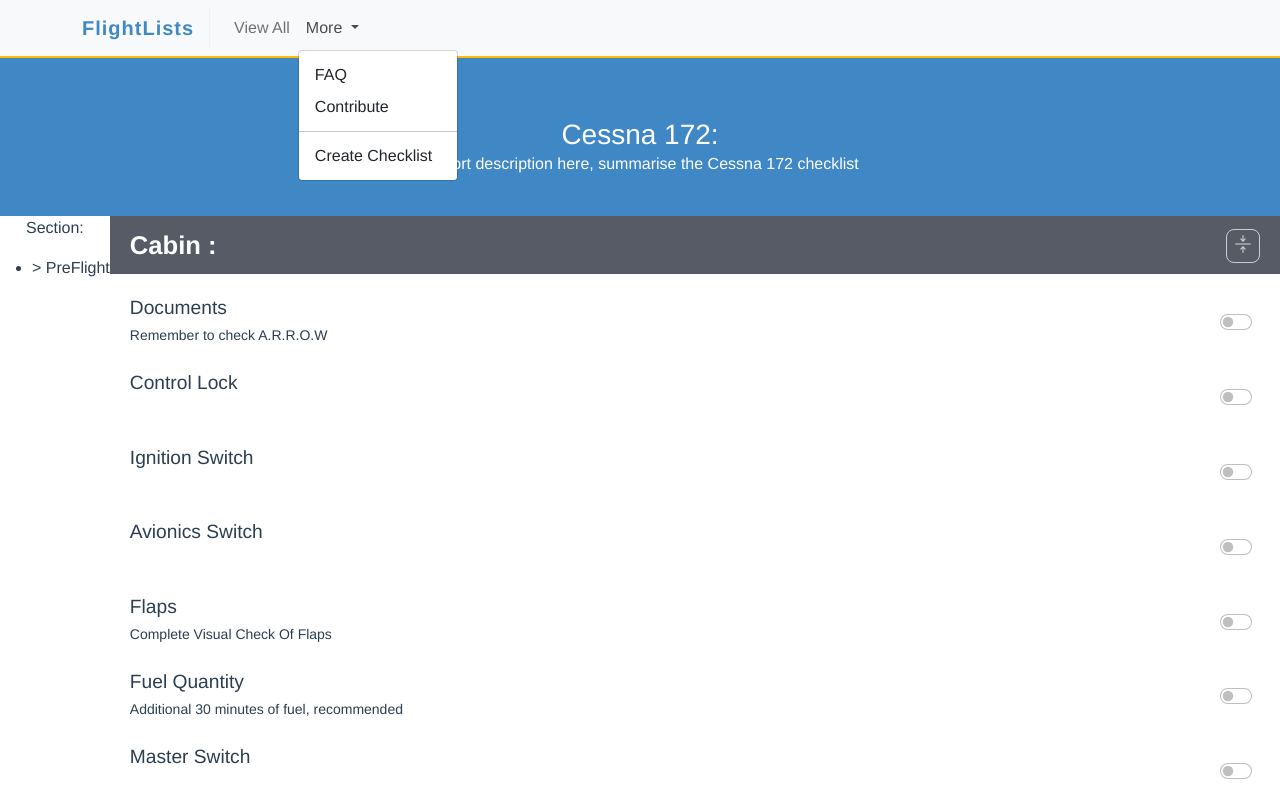
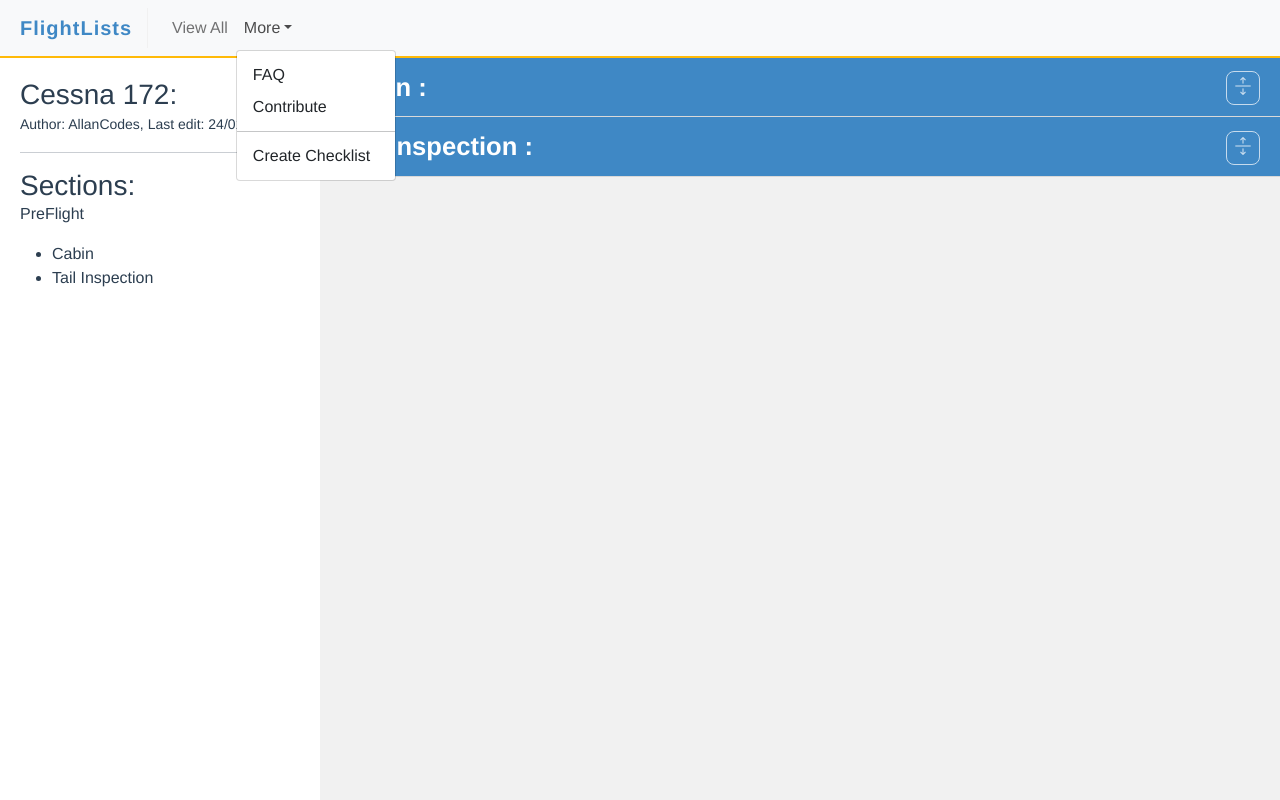
Before and after one commit to AllanOcelot/FlightLists, a Vue app: page /Checklist/cessna_172 in a window 1280 px wide. Both pictures are taken after a click on the button "More". Shown: the top 800 px of the page. Built offline with nearby package versions, Linux system fonts and the light colour scheme.

Commit message:
update
- Small code clean, restyle the checklist a bit

```diff
--- a/public/Data/cessna_172.JSON
+++ b/public/Data/cessna_172.JSON
@@ -2,8 +2,9 @@
   "ID": 1,
   "Name": "Cessna 172",
   "Desc": "A short description here, summarise the Cessna 172 checklist",
-  "Data":
-  [
+  "Author": "AllanCodes",
+  "Date": "24/01/22",
+  "Data": [
     {
       "Title": "PreFlight",
       "Desc": "example text to go here, example text to go here, example text to go here",
--- a/src/App.vue
+++ b/src/App.vue
@@ -1,7 +1,7 @@
 <template>
   <Header />
   <transition name="fade">
-    <router-view/>
+    <router-view />
   </transition>
 </template>
 
@@ -34,6 +34,7 @@
   text-align: center;
   color: #2c3e50;
   flex: 1;
+  position: relative;
 }
 
 .fade-enter-active,
@@ -41,7 +42,6 @@
   transition: opacity 0.5s ease;
 }
 
-
 .fade-enter-from,
 .fade-leave-to {
   opacity: 0;
--- a/src/assets/vars.scss
+++ b/src/assets/vars.scss
@@ -18,3 +18,4 @@
 $color-grey: #f1f1f1;
 $color-steel: #565b66;
 $color-light-blue: #3f96d5;
+$color-text-dark: #12102c;
--- a/src/components/CheckList.vue
+++ b/src/components/CheckList.vue
@@ -1,10 +1,5 @@
 <template>
-  <div class="checklist-main">
-    <div class="info" v-if="checklistData.Name">
-      <h3>{{ checklistData.Name }}:</h3>
-      <p>{{ checklistData.Desc }}</p>
-    </div>
-
+  <!-- Pre Loader -->
   <div class="d-flex justify-content-center pre-loader" v-if="loading === true">
     <div class="spinner-border" role="status">
       <span class="sr-only"></span>
@@ -14,16 +9,19 @@
     <router-link to="/">Return Home</router-link>
   </div>
 
-    <div class="checklist-container" v-if="checklistData.Data">
-      <div class="d-flex">
-        <div class="button-container">
-          <p>Section:</p>
-          <ul class="selection" v-for="item in checklistData.Data" :key="item.Title">
-            <li :class="{ 'active': selected === item.Title }" @click="selected = item.Title">
-              >
-              {{ item.Title }}
-            </li>
+  <div class="checklist-main">
+    <div class="d-flex content-container" v-if="checklistData.Data">
+      <div class="section-container">
+        <h3>{{ checklistData.Name }}:</h3>
+        <small>Author: {{ checklistData.Author }}, Last edit: {{ checklistData.Date }}</small>
+        <hr />
+        <h3>Sections:</h3>
+        <div class="section" v-for="item in checklistData.Data" :key="item.Title">
+          <p>{{ item.Title }}</p>
+          <ul>
+            <li v-for="checklist in item.Data" :key="checklist.Title">{{ checklist.Title }}</li>
           </ul>
+        </div>
       </div>
 
       <div
@@ -33,17 +31,17 @@
       >
         <div v-if="selected === checklist.Title">
           <div class="checklist-parent" v-for="item in checklist.Data" :key="item.Title">
-              <div class="title">
+            <div class="title" @click="item.Hidden = !item.Hidden">
               <span>{{ item.Title }} :</span>
-                <div
+              <span class="checklist-toggle">
+                <i class="bi bi-arrows-expand" v-if="item.Hidden"></i>
+                <i class="bi bi-arrows-collapse" v-else></i>
+              </span>
+              <span
                 class="progress-bar"
                 :style="{ 'width': item.Progress + '%' }"
                 :class="{ complete: item.Progress === 100 }"
-                ></div>
-                <span class="checklist-toggle" @click="item.Hidden = !item.Hidden">
-                  <i class="bi bi-arrows-expand" v-if="item.Hidden"></i>
-                  <i class="bi bi-arrows-collapse" v-else></i>
-                </span>
+              ></span>
             </div>
 
             <div class="checklist-section" :class="{ visible: !item.Hidden }">
@@ -54,7 +52,7 @@
                     v-for="checklistItem in item.Data"
                     :key="checklistItem.Name"
                   >
-                      <div class="form-check form-switch">
+                    <div class="form-check">
                       <label class="form-check-label" :for="checklistItem.Name">
                         <span>{{ checklistItem.Name }}</span>
                         <br />
@@ -62,9 +60,8 @@
                         <small v-else>&nbsp;</small>
                       </label>
                       <input
-                          class="form-check-input"
+                        class="form-check-input lrg"
                         type="checkbox"
-                          role="switch"
                         :id="checklistItem.Name"
                         v-model="checklistItem.Value"
                         v-on:change="updateProgress(checklist, item)"
@@ -73,12 +70,6 @@
                   </div>
                 </div>
               </transition-group>
-              </div>
-            </div>
-
-            <div class="checklist-progress">
-              <p class="title">Progress:</p>
-              <span class="progress-bar"></span>
             </div>
           </div>
         </div>
@@ -104,6 +95,8 @@
       ID: 0,
       Name: '',
       Desc: '',
+      Author: '',
+      Date: '01/01/01',
       Progress: 0,
       Data: [{
         Title: '',
@@ -131,7 +124,7 @@
         checklistData.value = response.data
         if (checklistData.value.Data[0]) {
           selected.value = checklistData.value.Data[0].Title
-          checklistData.value.Data[0].Data[0].Hidden = false
+          //checklistData.value.Data[0].Data[0].Hidden = false
         }
       } catch (err) {
         console.log('There was an error fetching the Checklist with ID ' + dataID + ' | Error : ' + err)
@@ -157,8 +150,6 @@
 
     // Update the progress of the current checklist here.
     updateProgress(Checklist: any, Parent: any) {
-      //let checkList = this.checklistData;
-
       // Ensure we are working on the correct Checklist.
       let ChecklistData = this.checklistData.Data.filter(obj => {
         return obj.Title === Checklist.Title
@@ -172,12 +163,11 @@
       let ChecklistChildIndex = ChecklistData[0].Data.findIndex(obj => obj.Title === Parent.Title
       );
 
-      // How many checkboxes are there, in this checklist section?
+      // How many checkboxes are there, in this child checklist.
       const lengthOfCheckItems = ChecklistChildData[0].Data.length;
 
       // Finally, we can query our ChecklistChildData, to see how many have been completed
       let ChecklistChildCompleted = ChecklistChildData[0].Data.filter(obj => {
-        console.log('obj value is ' + obj.Value)
         return obj.Value === true
       })
 
@@ -191,17 +181,13 @@
           ChecklistData[0].Data[ChecklistChildIndex + 1].Hidden = false;
         }
       }
-
-      // TODO,
-      // Maybe track how far through the entire checklist the user is. This might be overkill.
-
-
     }
   }
 })
 </script>
 
 <style lang="scss" scoped>
+@import "../assets/vars";
 @import "../assets/vars";
 @import "../assets/vars.scss";
 @import "../assets/common.scss";
@@ -210,14 +196,20 @@
   background: #fff;
   margin-bottom: 50px;
   overflow: hidden;
+  position: relative;
+  z-index: 0;
+  min-height: calc(100% - 58px);
+  display: flex;
+  flex-direction: column;
 
-  .selection-container {
+  .content-container {
+    flex: 1;
   }
 
   .info {
     padding: 60px 0 40px 0;
-    background: $brand-blue;
-    color: $color-white;
+    background: $color-grey;
+    color: $color-text-dark;
 
     h3 {
       margin: 0;
@@ -228,7 +220,17 @@
     }
   }
 
+  .section-container {
+    text-align: left;
+    width: 25%;
+    padding: 20px;
+    h3 {
+      margin: 0;
+    }
+  }
+
   .checklist {
+    background: $color-grey;
     .checklist-parent {
       background: $color-grey;
       border-bottom: 1px solid #d9d9d9;
@@ -238,11 +240,12 @@
         text-align: left;
         padding: 10px 20px;
         margin: 0;
-        background: $color-steel;
+        background: $brand-blue;
         font-weight: 600;
         color: #fff;
         position: relative;
         z-index: 10;
+        cursor: pointer;
 
         span {
           z-index: 1;
@@ -290,7 +293,6 @@
         position: relative;
         z-index: 0;
         opacity: 0;
-        background: $color-white;
         transition: all 0.6s ease-in-out;
 
         &.visible {
@@ -300,7 +302,7 @@
 
         .checklist-items {
           padding-bottom: 20px;
-          .form-switch {
+          .form-check {
             display: flex;
             align-items: center;
             padding: 0;
@@ -317,6 +319,9 @@
             input {
               float: right;
               cursor: pointer;
+              margin-left: auto;
+              width: 34px;
+              height: 34px;
             }
           }
         }
@@ -335,8 +340,8 @@
     }
 
     .form-check-input:checked {
-      background-color: $brand-blue;
-      border-color: $brand-blue;
+      background-color: $brand-green;
+      border-color: $brand-green;
     }
   }
 }
@@ -355,7 +360,7 @@
     height: 10px;
     float: left;
     width: 0;
-    background: green;
+    background: $brand-green;
   }
 }
 
@@ -369,9 +374,6 @@
   transition: all 0.4s cubic-bezier(1, 0.5, 0.8, 1);
 }
 
-.slide-fade-leave-to {
-}
-
 .slide-fade-enter-from,
 .slide-fade-leave-to {
   transform: translateY(-50%);
--- a/src/components/Header.vue
+++ b/src/components/Header.vue
@@ -1,12 +1,15 @@
 <template>
   <nav class="navbar navbar-expand-lg navbar-light bg-light">
-    <div class="container">
-      <div class="row">
-        <div class="col">
-          <router-link to="/" class="navbar-brand">
-            FlightLists
-          </router-link>
-          <button class="navbar-toggler" type="button" data-bs-toggle="collapse" data-bs-target="#navbarSupportedContent" aria-controls="navbarSupportedContent" aria-expanded="false" aria-label="Toggle navigation">
+    <router-link to="/" class="navbar-brand">FlightLists</router-link>
+    <button
+      class="navbar-toggler"
+      type="button"
+      data-bs-toggle="collapse"
+      data-bs-target="#navbarSupportedContent"
+      aria-controls="navbarSupportedContent"
+      aria-expanded="false"
+      aria-label="Toggle navigation"
+    >
       <span class="navbar-toggler-icon"></span>
     </button>
     <div class="collapse navbar-collapse" id="navbarSupportedContent">
@@ -15,17 +18,26 @@
           <router-link to="/List" class="nav-link">View All</router-link>
         </li>
         <li class="nav-item dropdown">
-                <a class="nav-link dropdown-toggle" href="#" id="navbarDropdown" role="button" data-bs-toggle="dropdown" aria-expanded="false">
-                  More
-                </a>
+          <a
+            class="nav-link dropdown-toggle"
+            href="#"
+            id="navbarDropdown"
+            role="button"
+            data-bs-toggle="dropdown"
+            aria-expanded="false"
+          >More</a>
           <ul class="dropdown-menu" aria-labelledby="navbarDropdown">
-                  <li><a class="dropdown-item" href="#">FAQ</a></li>
-                  <li><a class="dropdown-item" href="#">Contribute</a></li>
-                  <li><hr class="dropdown-divider"></li>
             <li>
-                    <router-link to="/Create" class="dropdown-item">
-                      Create Checklist
-                    </router-link>
+              <a class="dropdown-item" href="#">FAQ</a>
+            </li>
+            <li>
+              <a class="dropdown-item" href="#">Contribute</a>
+            </li>
+            <li>
+              <hr class="dropdown-divider" />
+            </li>
+            <li>
+              <router-link to="/Create" class="dropdown-item">Create Checklist</router-link>
             </li>
           </ul>
         </li>
@@ -37,18 +49,12 @@
             </form>
       -->
     </div>
-        </div>
-      </div>
-    </div>
   </nav>
 </template>
 
 <script>
 export default {
-  name: 'HelloWorld',
-  props: {
-    msg: String
-  }
+  name: 'Header',
 }
 </script>
 
@@ -58,6 +64,8 @@
 
 .navbar {
   border-bottom: 2px solid $brand-yellow;
+  padding-left: 20px;
+  padding-right: 20px;
 
   .container {
     display: block;
@@ -73,5 +81,4 @@
     padding-right: 15px;
   }
 }
-
 </style>
--- a/src/components/HelloWorld.vue
+++ /dev/null
@@ -1,59 +0,0 @@
-<template>
-  <div class="hello">
-    <h1>{{ msg }}</h1>
-    <p>
-      For a guide and recipes on how to configure / customize this project,<br>
-      check out the
-      <a href="https://cli.vuejs.org" target="_blank" rel="noopener">vue-cli documentation</a>.
-    </p>
-    <h3>Installed CLI Plugins</h3>
-    <ul>
-      <li><a href="https://github.com/vuejs/vue-cli/tree/dev/packages/%40vue/cli-plugin-typescript" target="_blank" rel="noopener">typescript</a></li>
-    </ul>
-    <h3>Essential Links</h3>
-    <ul>
-      <li><a href="https://vuejs.org" target="_blank" rel="noopener">Core Docs</a></li>
-      <li><a href="https://forum.vuejs.org" target="_blank" rel="noopener">Forum</a></li>
-      <li><a href="https://chat.vuejs.org" target="_blank" rel="noopener">Community Chat</a></li>
-      <li><a href="https://twitter.com/vuejs" target="_blank" rel="noopener">Twitter</a></li>
-      <li><a href="https://news.vuejs.org" target="_blank" rel="noopener">News</a></li>
-    </ul>
-    <h3>Ecosystem</h3>
-    <ul>
-      <li><a href="https://router.vuejs.org" target="_blank" rel="noopener">vue-router</a></li>
-      <li><a href="https://vuex.vuejs.org" target="_blank" rel="noopener">vuex</a></li>
-      <li><a href="https://github.com/vuejs/vue-devtools#vue-devtools" target="_blank" rel="noopener">vue-devtools</a></li>
-      <li><a href="https://vue-loader.vuejs.org" target="_blank" rel="noopener">vue-loader</a></li>
-      <li><a href="https://github.com/vuejs/awesome-vue" target="_blank" rel="noopener">awesome-vue</a></li>
-    </ul>
-  </div>
-</template>
-
-<script lang="ts">
-import { defineComponent } from 'vue';
-
-export default defineComponent({
-  name: 'HelloWorld',
-  props: {
-    msg: String,
-  },
-});
-</script>
-
-<!-- Add "scoped" attribute to limit CSS to this component only -->
-<style scoped lang="scss">
-h3 {
-  margin: 40px 0 0;
-}
-ul {
-  list-style-type: none;
-  padding: 0;
-}
-li {
-  display: inline-block;
-  margin: 0 10px;
-}
-a {
-  color: #42b983;
-}
-</style>
--- a/src/views/List.vue
+++ b/src/views/List.vue
@@ -1,19 +1,4 @@
 <template>
-  <div class="introduction-banner left">
-    <div class="container">
-      <div class="row">
-        <div class="col">
-          <h1>List of Aircraft:</h1>
-          <p>
-            Below you can find the list of Aircraft we have checklists for and those we are working on!
-            <br />You can always
-            <router-link to="contribute">contribute</router-link>your own checklists to FlightLists!
-          </p>
-        </div>
-      </div>
-    </div>
-  </div>
-  {{ ListData }}
   <div
     class="d-flex justify-content-center pre-loader"
     v-if="loading === true || ListData.length == 0"
@@ -24,6 +9,15 @@
     <p v-if="loading">Now Loading, please wait...</p>
     <p v-else>There was an error loading this data</p>
     <router-link to="/">Return Home</router-link>
+  </div>
+
+  <div class="introduction-banner left">
+    <h1>List of Aircraft:</h1>
+    <p>
+      Below you can find the list of Aircraft we have checklists for and those we are working on!
+      <br />You can always
+      <router-link to="contribute">contribute</router-link>&nbsp; your own checklists to FlightLists!
+    </p>
   </div>
 
   <div class="list-container" v-if="!loading && ListData.length > 0">
```
Also changed, not shown: src/assets/common.scss (+7 -7 lines), src/assets/logo.png (deleted), src/assets/logo.svg (deleted). Lines whose indentation alone changed are shown as unchanged.
